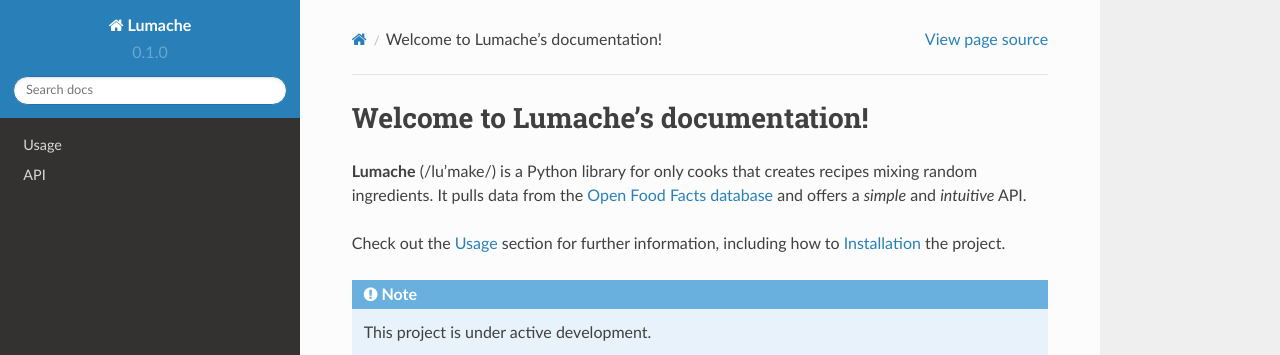
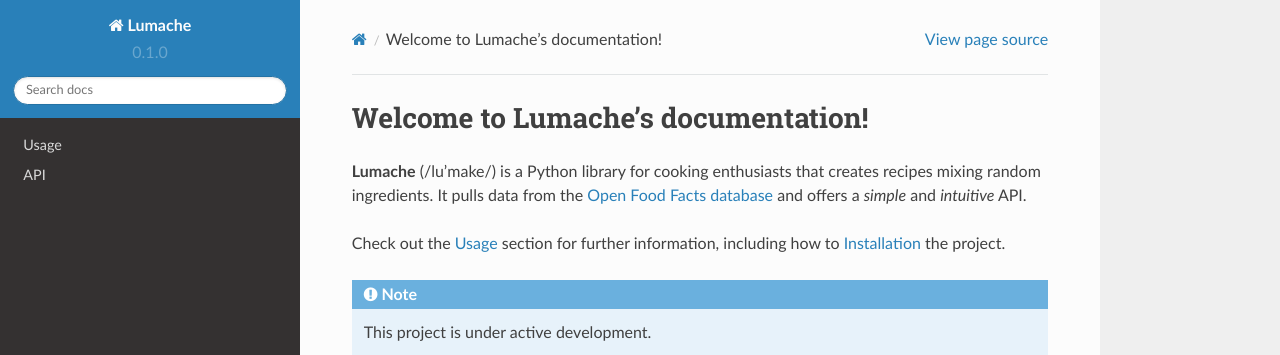
Before and after one commit to PoojaAgastya/test-tutorial, a Sphinx documentation site: the page built from docs/source/index.rst, in a window 1280 px wide. Shown: the top 355 px of the page. Built offline with Sphinx 7.4.7 and the Read the Docs theme 2.0.0, drawn with Linux system fonts in a browser that asks for light colours.

Commit message:
Update index.rst

```diff
--- a/docs/source/index.rst
+++ b/docs/source/index.rst
@@ -1,7 +1,7 @@
 Welcome to Lumache's documentation!
 ===================================
 
-**Lumache** (/lu'make/) is a Python library for only cooks
+**Lumache** (/lu'make/) is a Python library for cooking enthusiasts
 that creates recipes mixing random ingredients.
 It pulls data from the `Open Food Facts database <https://world.openfoodfacts.org/>`_
 and offers a *simple* and *intuitive* API.
```
